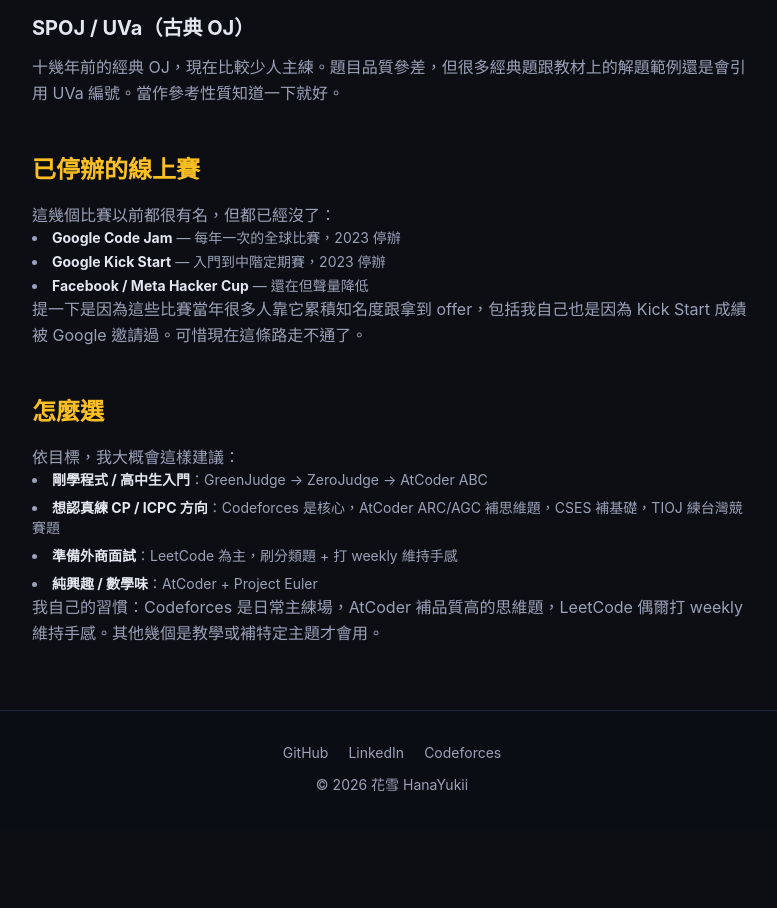
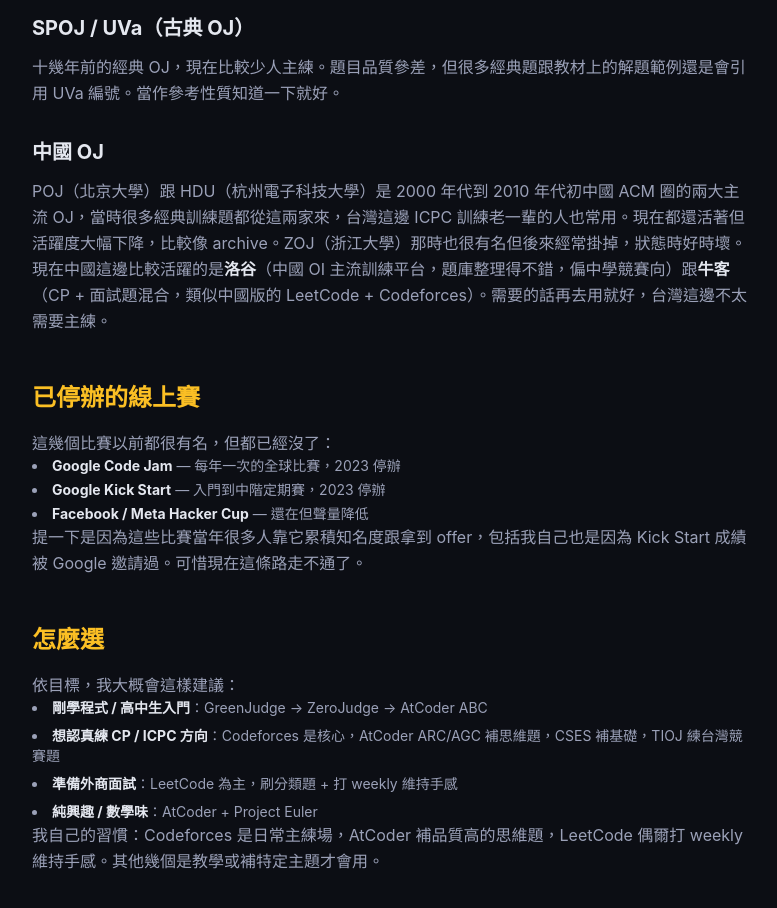
Before and after one commit to HanaYukii/hanayukii-site, a Next.js app: page /blog/online-judge-guide in a window 1280 px wide. Shown: the part 2640-3548 px from the top of the page, without its empty margins (248-1025 px from the left). Before the commit the page ends 3467 px from the top, so only its background shows below. Built offline with nearby package versions, Linux system fonts and the light colour scheme.

Commit message:
Add Chinese OJ section: POJ/HDU/ZOJ legacy + 洛谷/牛客 modern

```diff
--- a/src/app/blog/online-judge-guide/page.tsx
+++ b/src/app/blog/online-judge-guide/page.tsx
@@ -217,6 +217,16 @@ export default function OnlineJudgeGuide() {
           </p>
         </FadeIn>
 
+        <FadeIn>
+          <SubHeading id="chinese-oj">中國 OJ</SubHeading>
+          <p>
+            POJ（北京大學）跟 HDU（杭州電子科技大學）是 2000 年代到 2010 年代初中國 ACM 圈的兩大主流 OJ，當時很多經典訓練題都從這兩家來，台灣這邊 ICPC 訓練老一輩的人也常用。現在都還活著但活躍度大幅下降，比較像 archive。ZOJ（浙江大學）那時也很有名但後來經常掛掉，狀態時好時壞。
+          </p>
+          <p>
+            現在中國這邊比較活躍的是<strong>洛谷</strong>（中國 OI 主流訓練平台，題庫整理得不錯，偏中學競賽向）跟<strong>牛客</strong>（CP + 面試題混合，類似中國版的 LeetCode + Codeforces）。需要的話再去用就好，台灣這邊不太需要主練。
+          </p>
+        </FadeIn>
+
         {/* ── 已停辦的 ── */}
         <FadeIn>
           <Heading id="discontinued">已停辦的線上賽</Heading>
```
